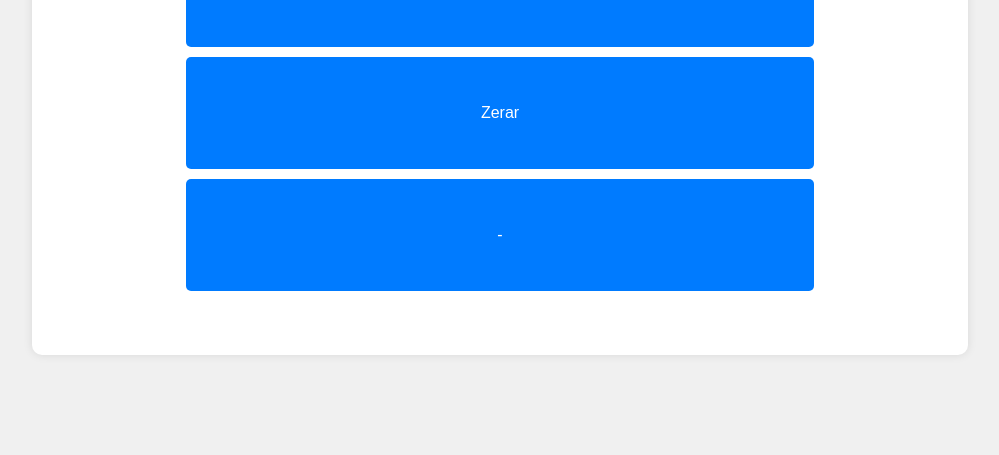
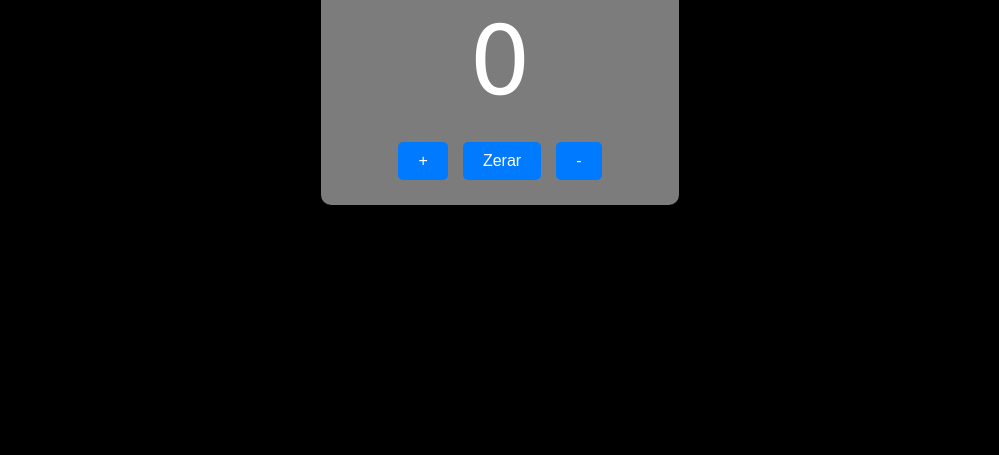
Before and after one commit to rphlgit/bubacode, a plain HTML site: page index.html in a window 1280 px wide. Shown: the part 345-800 px from the top of the page, without its empty margins (140-1139 px from the left). Drawn offline with Linux system fonts and the light colour scheme.

Commit message:
Update styles.css
 alteração nos botões e das cores

```diff
--- a/styles.css
+++ b/styles.css
@@ -3,29 +3,32 @@ body {
     justify-content: center;
     align-items: center;
     height: 100vh;
-    background-color: #f0f0f0;
+    background-color: #000000;
     margin: 0;
-    font-family: Arial, sans-serif;
+    font-family: Verdana, sans-serif;
+    color: white;
 }
 
 .container {
-    height: 70%;
-    width: 70%;
     text-align: center;
-    background-color: #fff;
+    background-color: #7c7c7c;
     padding: 20px;
     border-radius: 10px;
     box-shadow: 0 0 10px rgba(0, 0, 0, 0.1);
 }
 
 #contador {
-    font-size: 3em;
+    font-size: 6em;
     margin: 20px 0;
 }
 
+#incrementar {
+    height: 10%;
+    width: 40%;
+    padding: 10px 50px;
+}
+
 button {
-    height: 20%;
-    width: 70%;
     font-size: 1em;
     padding: 10px 20px;
     margin: 5px;
```
